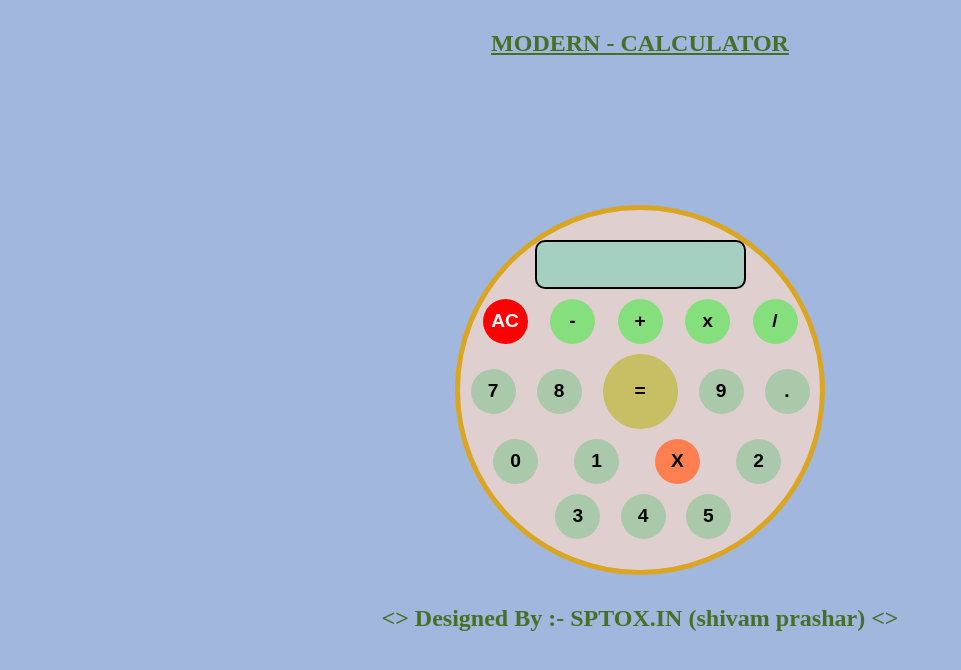
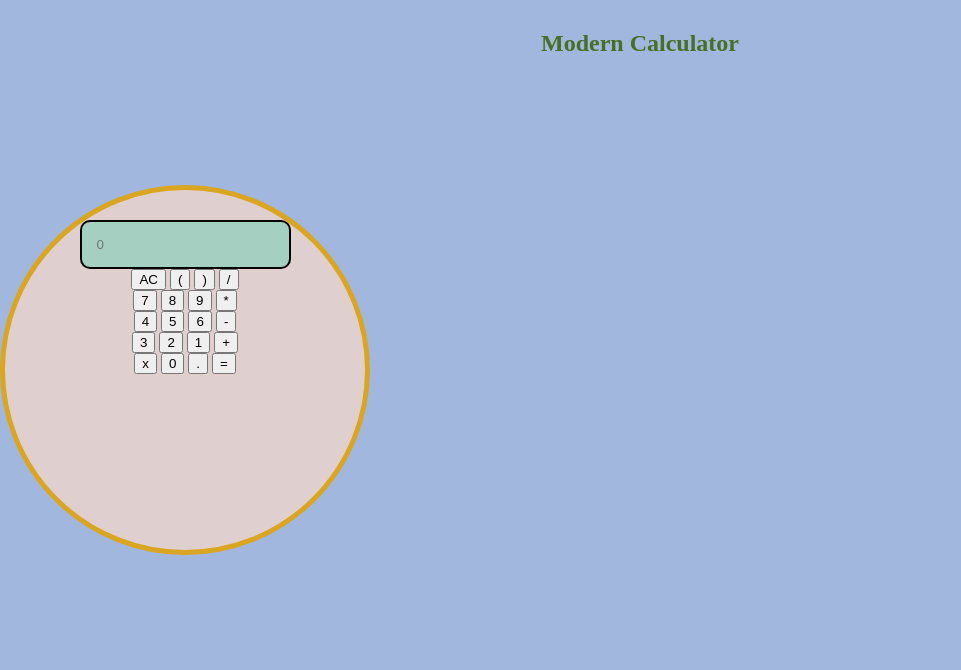
Before and after one commit to ErShivamPrashar/Modern-Calculator, a plain HTML site: page index.html in a window 1280 px wide. Shown: the whole page, without its empty margins (0-961 px from the left). Drawn offline with Linux system fonts and the light colour scheme.

Commit message:
Update index.html

```diff
--- a/index.html
+++ b/index.html
@@ -7,74 +7,100 @@
     <title>Modern Calculator</title>
 </head>
 <body>
-    <h2><u>
-       <B>
-        MODERN - CALCULATOR
-       </B>
-    </u></h2>
-  <div class="boul">
 
-    <div class="calculator">
+    <main>
+
+<h2>Modern Calculator</h2>
+
+        <div class="calculator">
+
+                 <div class="input">
+                    <input type="text" id="inputbox" placeholder="0" readonly>
+                 </div>
+<div class="button">
+
+    <div>
+        <button class="operator ac" >AC</button>
+        <button class=" operator">(</button>
+        <button class="operator" >)</button>
+        <button class="operator " >/</button>
+     </div>
+
+     <div>
+        <button>7</button>
+        <button>8</button>
+        <button>9</button>
+        <button class="operator">*</button>
+
+     </div>
+
+     <div>
+        <button>4</button>
+        <button>5</button>
+        <button>6</button>
+        <button class="operator">-</button>
+
+     </div>
+
+     <div>
+        <button>3</button>
+        <button>2</button>
+        <button>1</button>
+        <button  class="operator">+</button>
+
+     </div>
+
+     <div>
+        <button class="operator_del">x</button>
+        <button>0</button>
+        <button>.</button>
+        <button class="equal">=</button>
+
+     </div>
 
 
+</div>
 
-        <input type="text" name="display" readonly>
+</div>
 
-        <div class="r1">
-
-            <button class="btn1"><b>AC</b></button>
-            <button class="btn2"><b>-</b></button>
-            <button class="btn3"><b>+</b></button>
-            <button class="btn4"><b>x</b></button>
-            <button class="btn5"><b>/</b></button>
-        </div>
+    </main>
 
 
+  <script>
+    let display = document.getElementById('inputbox');
+let buttons = document.querySelectorAll('button');
 
+let string = "";
+let arr = Array.from(buttons);
+arr.forEach (btn =>{
+    btn.addEventListener('click', (e) =>{
+        if(e.target.innerHTML == '='){
 
-        <div class="r2">
+           string = eval(string);
+           display.value = '= ' + string ;
+           if(e.target){
+            string = ""
+           }
 
-            <button class="btn10"><b>7</b></button>
-            <button class="btn6"><b>8</b></button>
-            <button class="btn7"><b>=</b></button>
-            <button class="btn8"><b>9</b></button>
-            <button class="btn9"><b>.</b></button>
-        </div>
+        }
 
-        <div class="r3">
+        else  if(e.target.innerHTML == 'x'){
+      string = string.substring(0, string.length-1);
+      display.value = string;
+}
 
-            <button class="btn11"><b>0</b></button>
-            <button class="btn12"><b>1</b></button>
-            <button class="btn13"><b>X</b></button>
-            <button class="btn14"><b>2</b></button>
-        </div>
+else  if(e.target.innerHTML == 'AC'){
+string = "";
+display.value = string;
+}
 
+else{
 
-
-
-        <div class="r4">
-
-            <button class="btn15"><b>3</b></button>
-            <button class="btn16"><b>4</b></button>
-            <button class="btn17"><b>5</b></button>
-
-        </div>
-
-
-
-
-
-
-    </div>
-
-  </div>
-  <h2>
-    <B>
-       <> Designed By :- SPTOX.IN (shivam prashar) <>
-    </B>
-
-  </h2>
-
-    <script>script.js</script>
+    string += e.target.innerHTML;
+        display.value = string;
+}
+    });
+});
+  </script>
 </body>
 </html>
```
